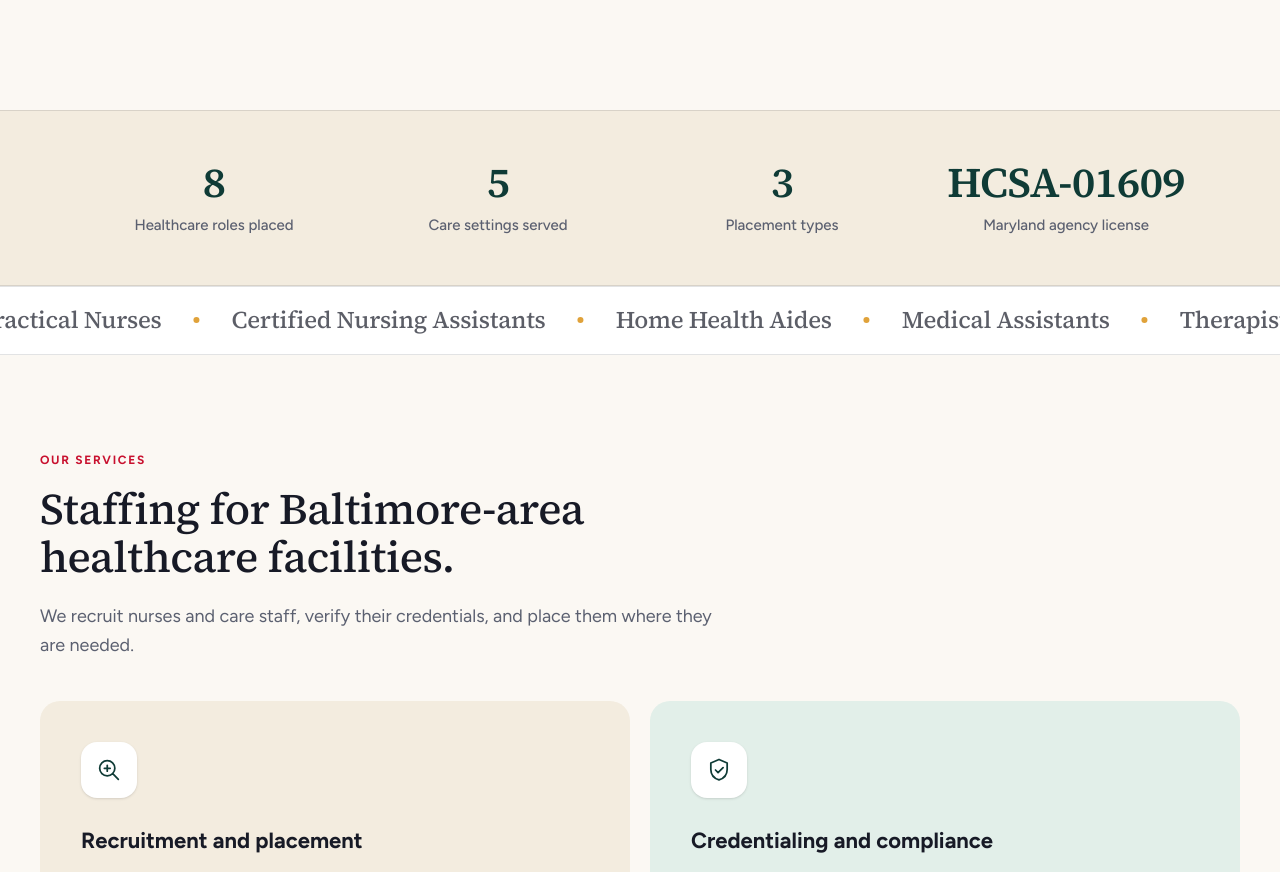
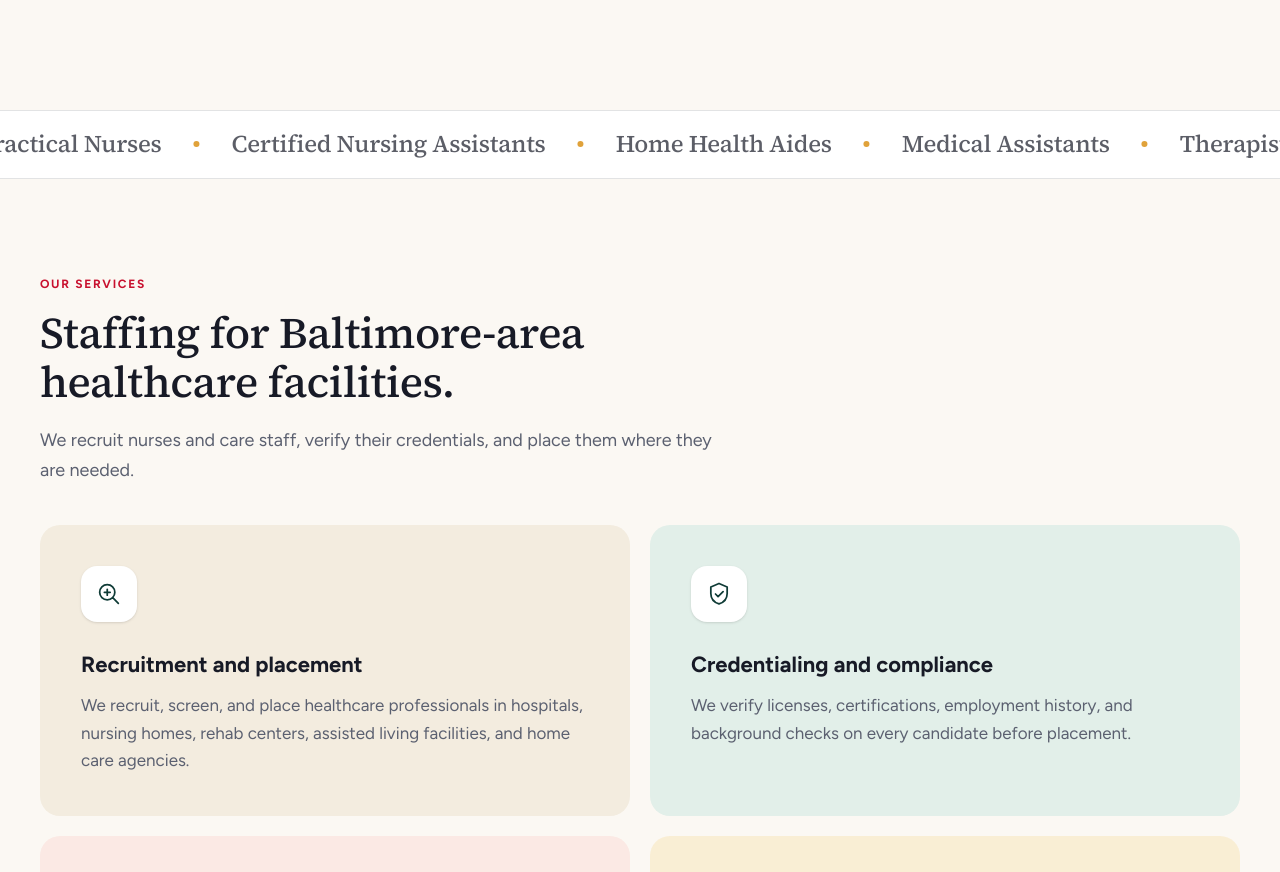
Before and after one commit to GodspowerIrefin/eminentgroup-web, a Next.js app: page / in a window 1280 px wide. Shown: the part 1605-2477 px from the top of the page. Built offline with nearby package versions, Linux system fonts and the light colour scheme.

Commit message:
Remove the stats strip from the home page

```diff
--- a/app/page.tsx
+++ b/app/page.tsx
@@ -9,7 +9,7 @@ import Reveal from "@/components/Reveal";
 import RoleMarquee from "@/components/RoleMarquee";
 import RolesExplorer from "@/components/RolesExplorer";
 import SectionHead from "@/components/SectionHead";
-import { leaders, roles, services, settings, site } from "@/lib/site";
+import { leaders, services, settings, site } from "@/lib/site";
 
 const tints = ["bg-sand", "bg-mint", "bg-blush", "bg-gold-200/45"];
 const serviceIcons: IconName[] = ["search", "shield", "calendar", "chat"];
@@ -71,22 +71,6 @@ export default function Home() {
             </div>
           </Reveal>
         </div>
-      </section>
-
-      <section className="border-y border-rule bg-sand">
-        <dl className="mx-auto grid max-w-[1200px] grid-cols-2 gap-y-8 px-5 py-12 text-center sm:px-8 lg:grid-cols-4">
-          {[
-            [String(roles.length), "Healthcare roles placed"],
-            [String(settings.length), "Care settings served"],
-            ["3", "Placement types"],
-            [site.license, "Maryland agency license"],
-          ].map(([n, label]) => (
-            <div key={label}>
-              <dt className="display whitespace-nowrap text-[clamp(1.75rem,3.3vw,2.75rem)] !font-semibold text-forest">{n}</dt>
-              <dd className="mt-2 text-[15px] font-medium text-mut">{label}</dd>
-            </div>
-          ))}
-        </dl>
       </section>
 
       <RoleMarquee />
```
